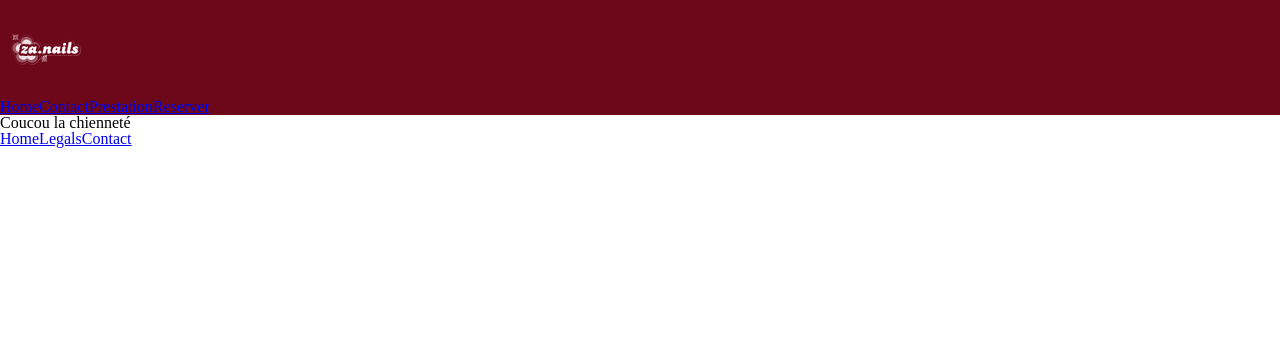
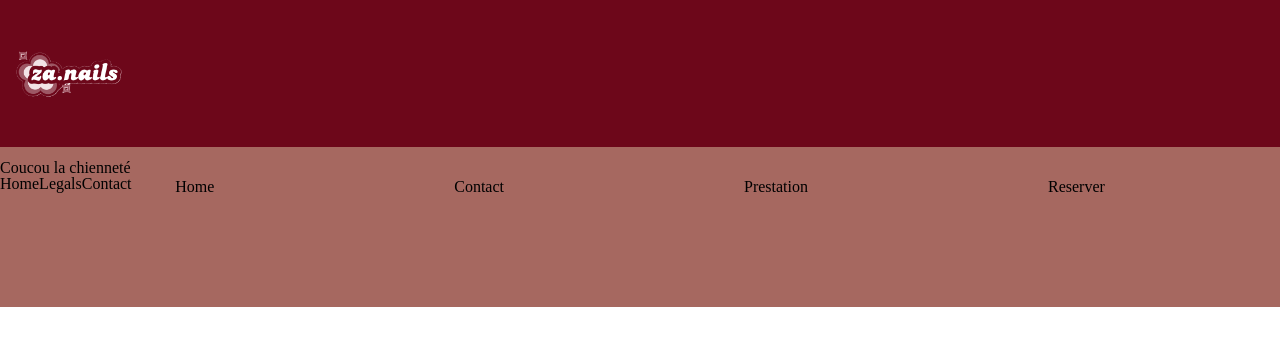
Before and after one commit to ikezadri/za_nails, a React (Vite) app in the folder code/client/: page / in a window 1280 px wide. Shown: the top 346 px of the page. Built offline with nearby package versions, Linux system fonts and the light colour scheme; no server answers.

Commit message:
juste au cas où

```diff
--- a/code/client/src/assets/css/header.module.css
+++ b/code/client/src/assets/css/header.module.css
@@ -1,8 +1,7 @@
 /* le suffixe module.css permet d'isoler les styles d'un composant */
 
+.site-header{background-color: var(--bordeaux); justify-content:space-between; align-items: center; height: 10rem;}
 
-.site-header{background-color: var(--bordeaux); justify-content: space-between;}
-
-.site-logo{width:6rem;}
+.site-logo{width:9rem; display: flex; align-items: center;}
 
 .btn-nav-mobile{display:none;}
--- /dev/null
+++ b/code/client/src/assets/css/homepage.module.css
@@ -0,0 +1,4 @@
+.schtroumphdormeur{
+    width: 10rem;
+
+}
--- a/code/client/src/assets/css/nav.module.css
+++ b/code/client/src/assets/css/nav.module.css
@@ -1,11 +1,8 @@
 .btn-nav-mobile{display:none;}
 
-.site-nav{display:block;}
+.site-nav{display:flex; height:10rem; background: var(--fade);column-gap: 15rem; justify-content: center; padding: 2rem}
 
-@media screen and (max-width: 50rem) {
-    .btn-nav-mobile{
-        display:block;
-    }
+@media screen and (max-width:50rem) {
+    .btn-nav-mobile{display:block;}
     .site-nav{display:none;}
-    .site-nav-visible{display:block;}
-}
+    .site-nav-visible{display:block;}}
--- a/code/client/src/assets/css/style.css
+++ b/code/client/src/assets/css/style.css
@@ -10,3 +10,7 @@
 *{box-sizing: border-box;}
 
 img{width:100%;}
+
+a{text-decoration: none; color: black; font-size:medium;}
+
+.container{width: 80rem; margin-inline: auto;}
--- a/code/client/src/component/common/Header.tsx
+++ b/code/client/src/component/common/Header.tsx
@@ -13,8 +13,8 @@ const Header = () => {
 					<img src="/img/za.nails.png" alt="" />
 				</Link>
 			</div>
+			<button className={styles["btn-nav-mobile"]} type="button">Réservation</button>
 			<Nav />
-			<button className={styles["btn-nav-mobile"]} type="button">Prestation</button>
 		</header>
 	);
 };
--- a/code/client/src/layout/BaseLayout.tsx
+++ b/code/client/src/layout/BaseLayout.tsx
@@ -7,7 +7,10 @@ const BaseLayout = () => {
 	return (
 		<>
 			<Header />
-			<Outlet />
+			<div className="container">
+
+				<Outlet />
+			</div>
 			<Footer />
 		</>
 	);
--- a/code/client/src/page/ContactPage.tsx
+++ b/code/client/src/page/ContactPage.tsx
@@ -1,6 +1,3 @@
-import Header from "../component/common/Header";
-import Footer from "../component/common/Footer";
-
 const ContactPage = () => {
 	return (
     <>
--- a/code/client/src/page/HomePage.tsx
+++ b/code/client/src/page/HomePage.tsx
@@ -1,15 +1,15 @@
-import Header from "../component/common/Header";
-import Footer from "../component/common/Footer";
+// import { Link } from "react-router-dom";
 import RolesList from "../component/home/RolesList";
-
+// import styles from "../assets/css/homepage.module.css"
 
 const HomePage = () => {
 	//    fragment : balise sans nom (anonyme) = <> </>
 	return (
-		<div className="container">
+		<>
 			<h1>Coucou la chienneté</h1>
 			<RolesList />
-		</div>
+		</>
+
 	);
 };
 
--- a/code/client/src/page/PrestationPage.tsx
+++ b/code/client/src/page/PrestationPage.tsx
@@ -1,6 +1,3 @@
-import Header from "../component/common/Header";
-import Footer from "../component/common/Footer";
-
 const PrestationPage = () => {
 	//    fragment : balise sans nom (anonyme) = <> </>
 	return (
--- a/code/client/src/page/ReserverPage.tsx
+++ b/code/client/src/page/ReserverPage.tsx
@@ -1,6 +1,3 @@
-import Header from "../component/common/Header";
-import Footer from "../component/common/Footer";
-
 const ReserverPage = () => {
 	//    fragment : balise sans nom (anonyme) = <> </>
 	return (
```
Also changed, not shown: code/client/public/img/schtroumphdormeur.jpg (added), code/client/src/assets/css/footer.module.css (added).
